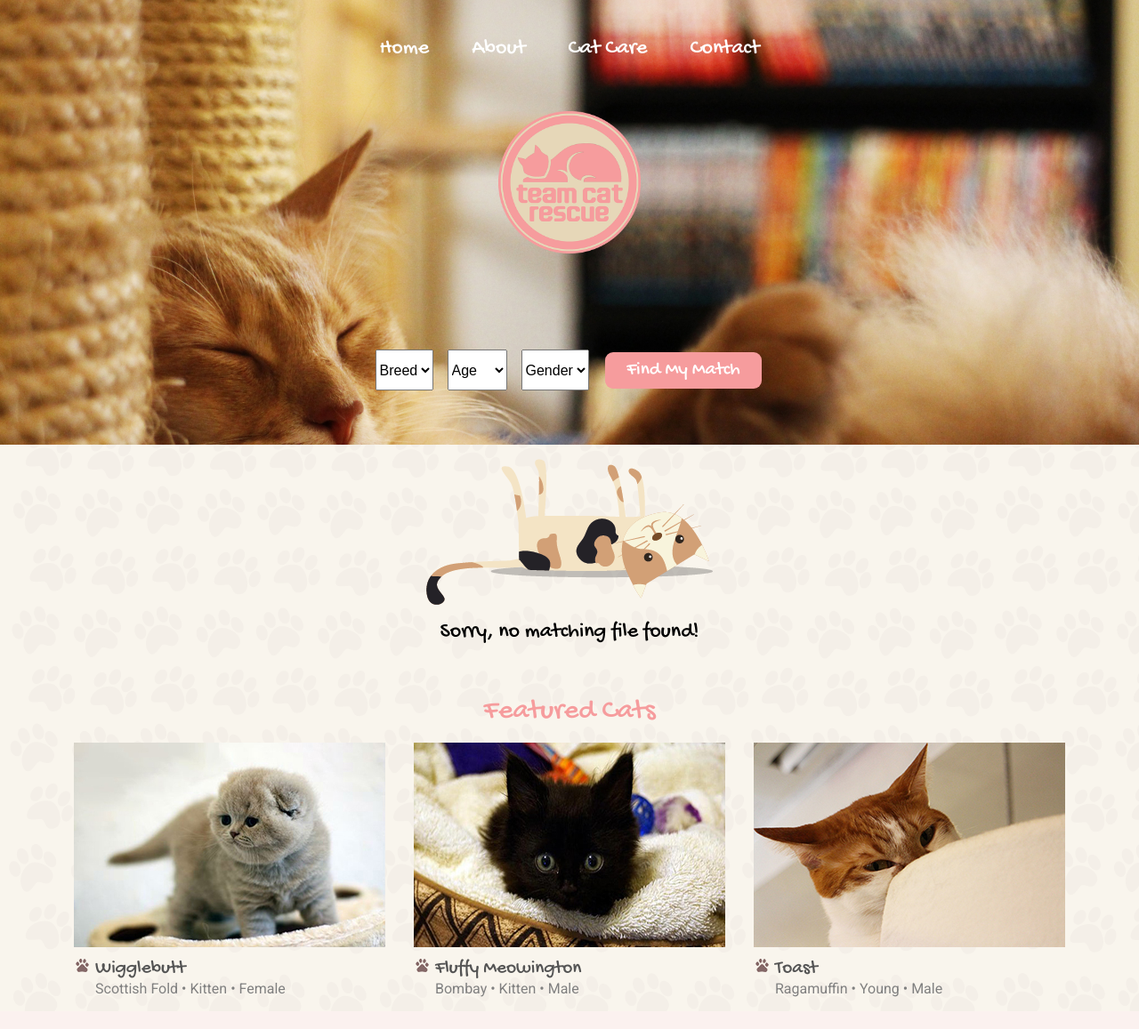
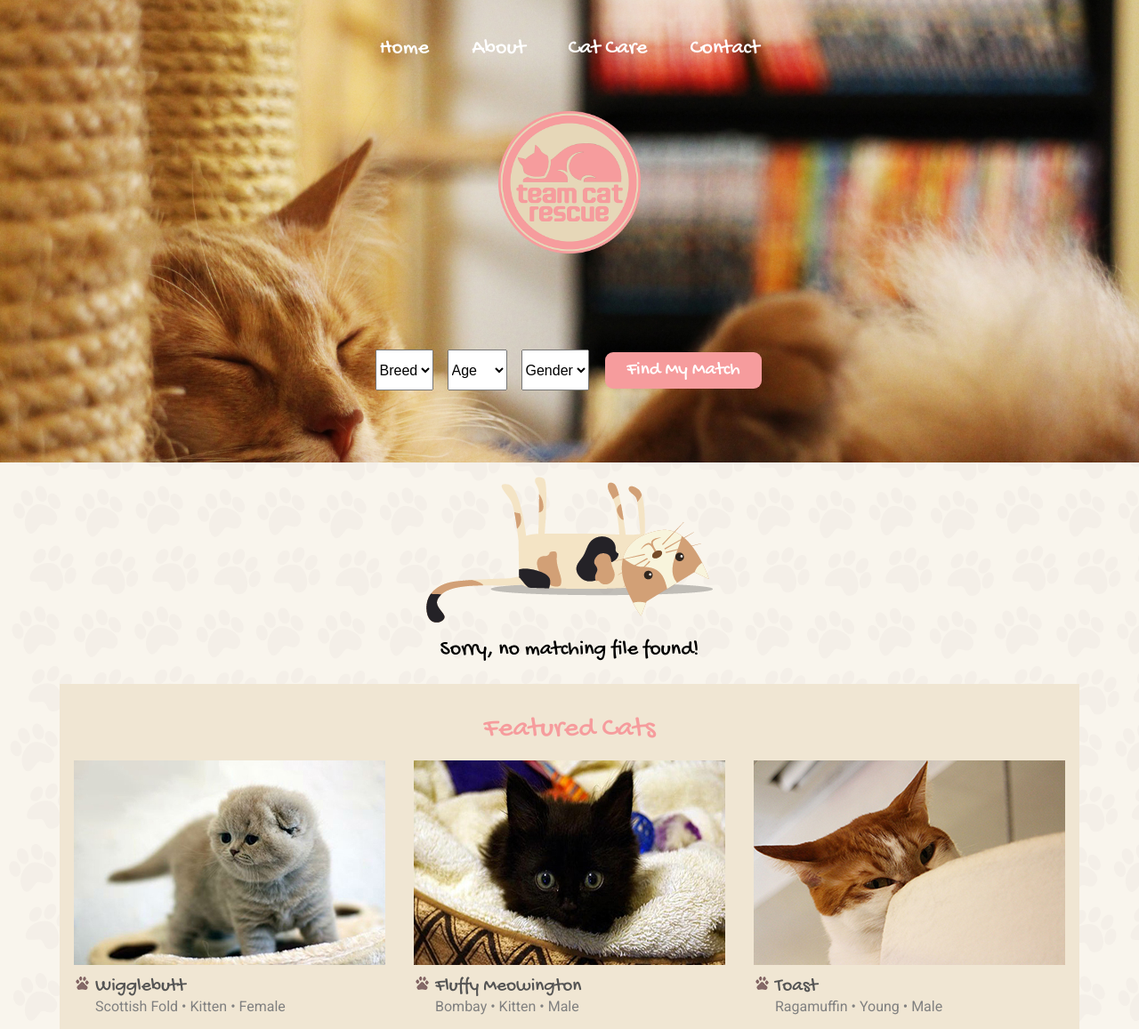
Before and after one commit to elainecookiee/TeamCatRescue, a PHP site: page / in a window 1280 px wide. Shown: the whole page at 89% size. Before the commit the page ends 1121 px from the top, so only its background shows below. Run offline with PHP 8.4, Linux system fonts and the light colour scheme; data that the repository does not hold is empty.

Commit message:
index works now

```diff
--- a/index.php
+++ b/index.php
@@ -8,7 +8,7 @@
 
 		<style type="text/css">
 			body {
-				min-width: 360px;
+				min-width: 460px;
 				margin:0;
  				background: url("images/patternBg.png");
  				display: flex;
@@ -22,22 +22,21 @@
 				padding:1em;
 			}
 
-			.mainnav {
-
-			}
-
 			nav a {
 				padding: 1em;
 				color:white;
 				text-decoration: none;
 				font-family: 'Gochi Hand', cursive;
 				font-size: 18pt;
-
 			}
 
 			a {
 				text-decoration: none;
 				color:#545454;
+			}
+
+			a:hover {
+				color: #F69C9D;
 			}
 
 			.msg {
@@ -82,7 +81,6 @@
 			input {
 				background-color: #f69c9d;
 				-moz-border-radius:9px;
-				-webkit-border-radius:9px;
 				border-radius:9px;
 				border:0;
 				display:inline-block;
@@ -104,15 +102,16 @@
 
 			.banner {
 				width: 100%;
-				height: 500px;
+				height: 520px;
 				background-image: url("images/banner.jpg");
 				background-repeat: no-repeat;
 				background-position: center;
-				background-size: 100%;
+				background-size:cover;
+
 			}
 
 			.gallery {
-				display: none;
+				display: flex;
 				max-width: 1280px;
 				flex-direction: row;
 				justify-content: center;
@@ -148,6 +147,7 @@
 				display: flex;
 				flex-direction: column;
 				align-items: center;
+				background-color: #f0e6d3;
 			}
 
 			.title{
@@ -165,19 +165,25 @@
 				flex-wrap: wrap;
 			}
 
+/* Mobile */
+@media screen and (max-width : 425px){
+	/* Styles */
+		input {
+			padding:1px 24px;
+		}
 
+}
 		</style>
 
+	</head>
 
-
-	</head>
 <body>
 
 <div class="banner">
 <!--Navigation Bar-->
 	<nav class="mainnav" id="home">
 	    <a href="index.php">Home</a>
-	    <a href="about.html">About</a>
+	    <a href="about.php">About</a>
 	    <a href="catcare.html">Cat Care</a>
 	    <a href="contact_page.html">Contact</a>
     </nav>
@@ -185,7 +191,7 @@
     <a href="index.php"><img id="logo" src="assets/logo_main.png" alt="team cat rescue logo" width=160px height="160px" /></a></div>
 
 <!--Filters-->
- <form class="filter" method='get' action='index.php'>
+ <form class="filter" method='get' action='index.php' id="failcat">
 	<select name='breedForm'>
 	<option value="Breed" selected="selected">Breed</option>
 
@@ -226,7 +232,7 @@
             	<option value="Male">Male</option>
             	<option value="Female">Female</option>
             </select>
-            <input type='submit' value="Find My Match" onclick="return showGallery()"/>
+            <input type='submit' value="Find My Match"/>
 
 </form>
 
@@ -333,9 +339,11 @@
 // if no result found msg
     if (empty($data)) {
     echo '<img class="thumnail" src="images/cat2.png" /><div class="msg">Sorry, no matching file found!</div>';
+    echo "<script>location.hash = '#failcat'</script>";
 }
 
 // if results found
+if( isset($_GET['gender']) ){
     echo "<div class='gallery'>";
 
 	for ($i = 0; $i < sizeof($data); $i++ ) {
@@ -348,7 +356,7 @@
 	};
 
 	echo "</div>";
-
+}
 
 ?>
 
@@ -388,7 +396,7 @@ window.onload = function() {
 }
 
 function scrollMenuTop() {
-	var mq = window.matchMedia("(min-width:360px)");
+	var mq = window.matchMedia("(min-width:460px)");
 	var scrolled = window.scrollY;
 	var x = document.querySelector(".topfilter");
 	if ((scrolled>500)&&(mq.matches))
@@ -399,13 +407,6 @@ function scrollMenuTop() {
 	}
 }
 
-function showGallery(){
-	console.log("It's working!");
-	// var y = document.querySelector(".gallery");
-	// if (y.style.display == "none") {
- //    y.style.display = "flex";}
-;}
-
 
 
 </script>
```
